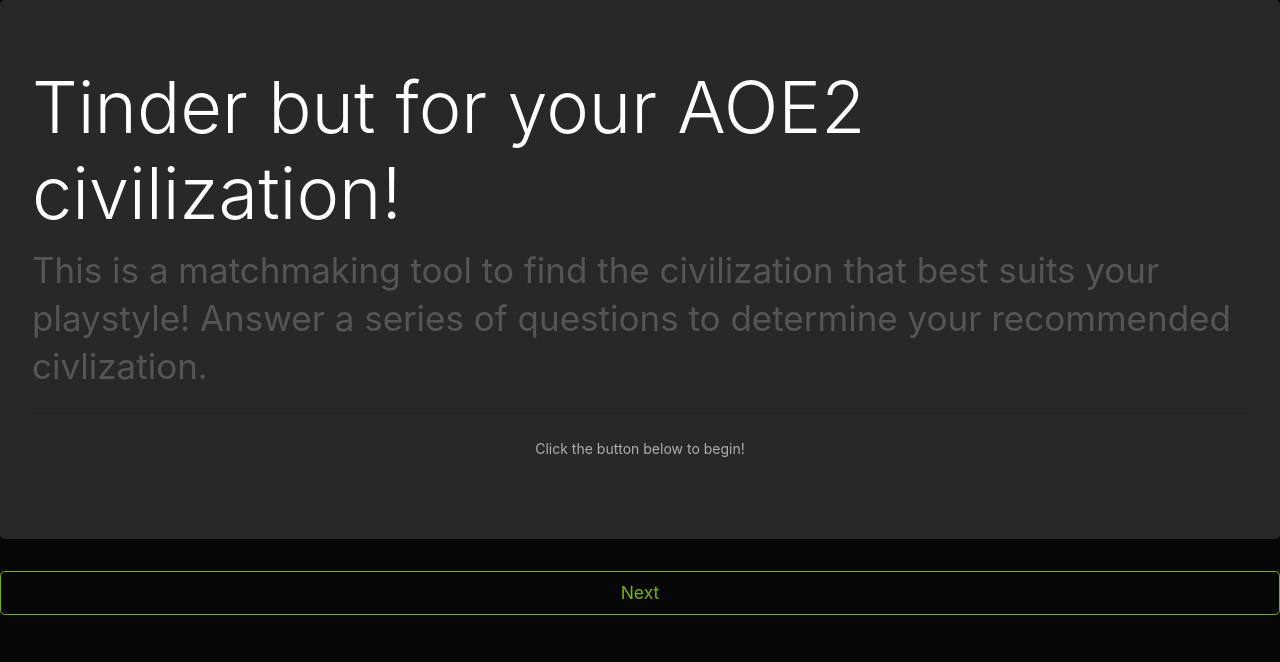
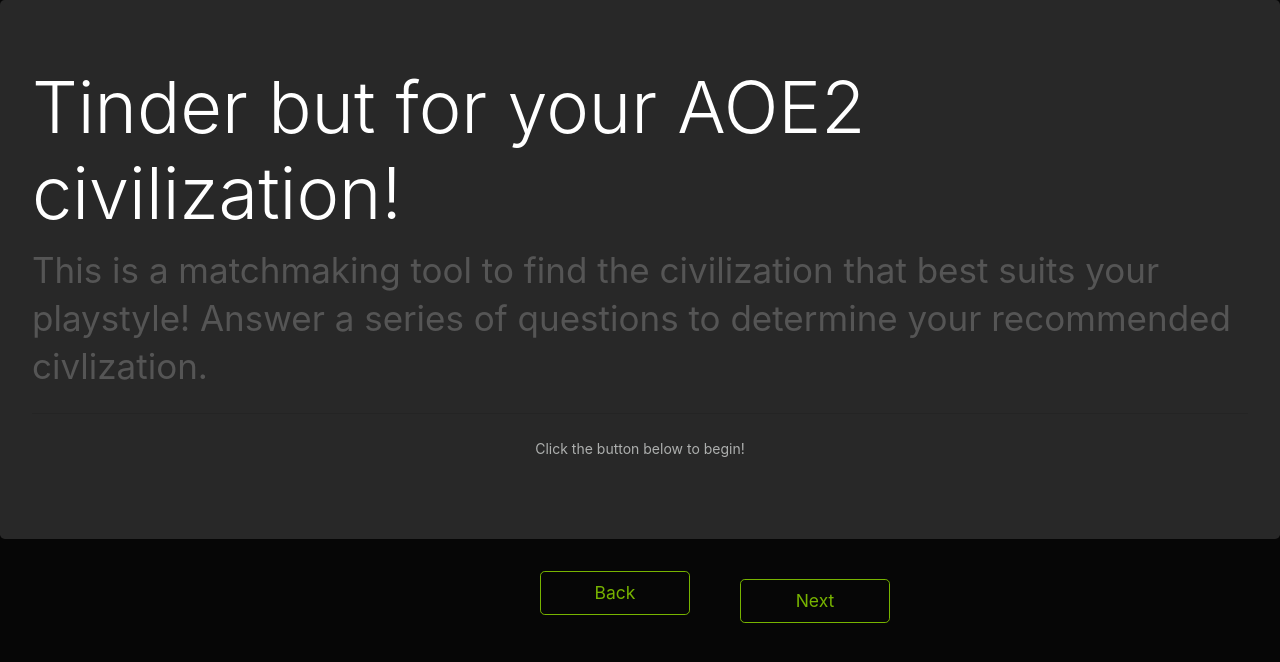
Before and after one commit to ianhong95/AOE_Playstyle, a React (Create React App) app: page / in a window 1280 px wide. Shown: the top 662 px of the page. Built offline with nearby package versions, Linux system fonts and the light colour scheme.

Commit message:
Added back button

```diff
--- /dev/null
+++ b/public/custom.css
@@ -0,0 +1,15 @@
+.nbtn {
+    width: 150px;
+    position: absolute;
+    left: 50%;
+    transform: translateX(-50%);
+    transform: translateX(100px)
+}
+
+.bbtn {
+    width: 150px;
+    position: absolute;
+    left: 50%;
+    transform: translateX(-50%);
+    transform: translateX(-100px)
+}
--- a/public/index.html
+++ b/public/index.html
@@ -4,6 +4,7 @@
     <meta charset="utf-8" />
     <link rel="icon" href="%PUBLIC_URL%/favicon.ico" />
     <link rel="stylesheet" href="https://stackpath.bootstrapcdn.com/bootswatch/4.5.2/cyborg/bootstrap.min.css" integrity="sha384-nEnU7Ae+3lD52AK+RGNzgieBWMnEfgTbRHIwEvp1XXPdqdO6uLTd/NwXbzboqjc2" crossorigin="anonymous">
+    <link rel="stylesheet" type="text/css" href="custom.css">
     <meta name="viewport" content="width=device-width, initial-scale=1" />
     <meta name="theme-color" content="#000000" />
     <meta
--- a/src/App.js
+++ b/src/App.js
@@ -7,6 +7,7 @@
 import Question3 from './components/Question3'
 import Question4 from './components/Question4'
 import Question5 from './components/Question5'
+import Finish from './components/Finish'
 import React, { useState } from 'react';
 
 // Find bootstrap template details on https://bootswatch.com/cyborg/
@@ -38,6 +39,10 @@
       display = <Question5 />
       break;
     case 6:
+      console.log('Done!')
+      display = <Finish />
+      break;
+    case 7:
       setQuestion(0)
       display = <MainContainer />
       break;
@@ -50,9 +55,16 @@
       { display }
       <button
             type="button"
-            className="btn btn-outline-success btn-lg btn-block"
+            className="btn bbtn btn-outline-success btn-lg btn-block"
             onClick={() =>
-              setQuestion(question+1)
+              question > 1 ? setQuestion(question-1) : setQuestion(0)
+            }
+        >Back</button>
+      <button
+            type="button"
+            className="btn nbtn btn-outline-success btn-lg btn-block"
+            onClick={() =>
+              question < 7 ? setQuestion(question+1) : setQuestion(0)
             }
         >Next</button>
     </div>
--- /dev/null
+++ b/src/components/Finish.js
@@ -0,0 +1,12 @@
+import React from 'react'
+
+const Finish = () => {
+    return (
+        <div>
+            <h1>Your recommended civilizations are:</h1>
+            <small>lol jk I didn't get that far yet</small>
+        </div>
+    )
+}
+
+export default Finish
```
